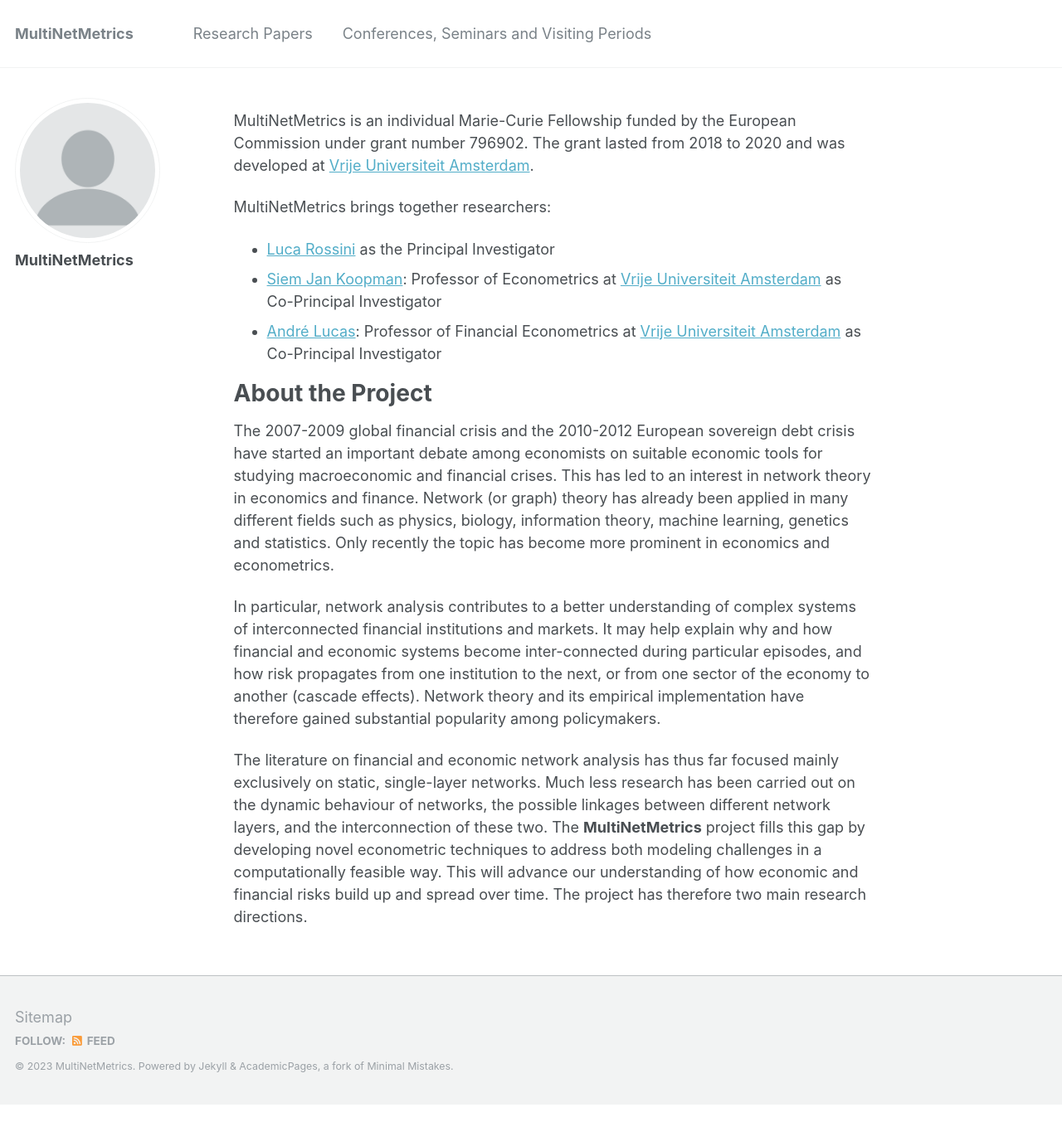
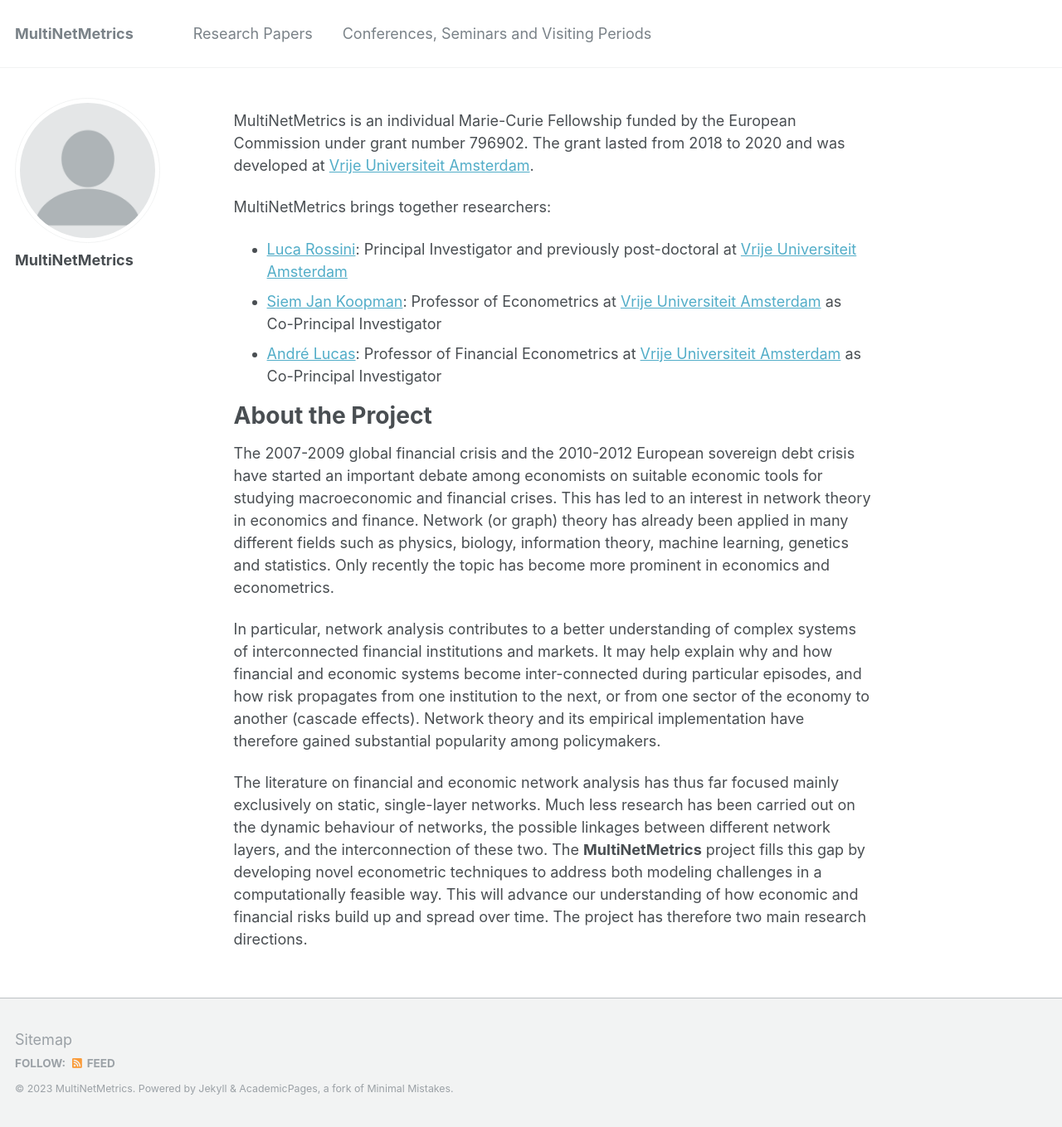
Before and after one commit to rossiniluca/MultiNetMetrics, a Jekyll site: the page built from _pages/about.md, in a window 1280 px wide. Shown: the whole page at 83% size. Built offline with Jekyll 4.4.1, drawn with Linux system fonts in a browser that asks for light colours; before the commit the page ends 1332 px from its top, so only the background shows below that.

Commit message:
Update about.md

```diff
--- a/_pages/about.md
+++ b/_pages/about.md
@@ -11,7 +11,7 @@
 MultiNetMetrics is an individual Marie-Curie Fellowship funded by the European Commission under grant number 796902. The grant lasted from 2018 to 2020 and was developed at [Vrije Universiteit Amsterdam](https://vu.nl/en/about-vu/faculties/school-of-business-and-economics).
 
 MultiNetMetrics brings together researchers:
-* [Luca Rossini]() as the Principal Investigator
+* [Luca Rossini](): Principal Investigator and previously post-doctoral at [Vrije Universiteit Amsterdam](https://vu.nl/en/about-vu/faculties/school-of-business-and-economics)
 * [Siem Jan Koopman](https://sjkoopman.net): Professor of Econometrics at [Vrije Universiteit Amsterdam](https://vu.nl/en/about-vu/faculties/school-of-business-and-economics) as Co-Principal Investigator
 * [André Lucas](https://personal.vu.nl/a.lucas/): Professor of Financial Econometrics at [Vrije Universiteit Amsterdam](https://vu.nl/en/about-vu/faculties/school-of-business-and-economics) as Co-Principal Investigator
 
```
